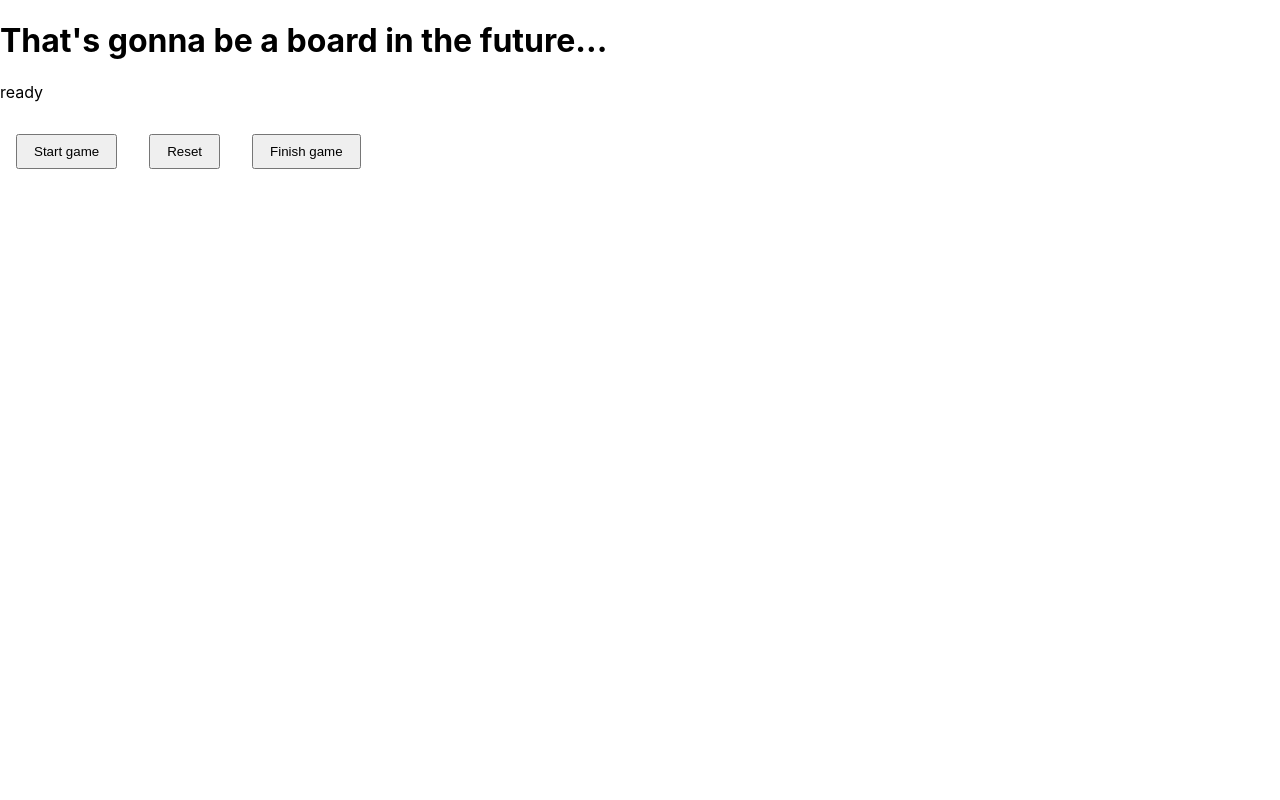
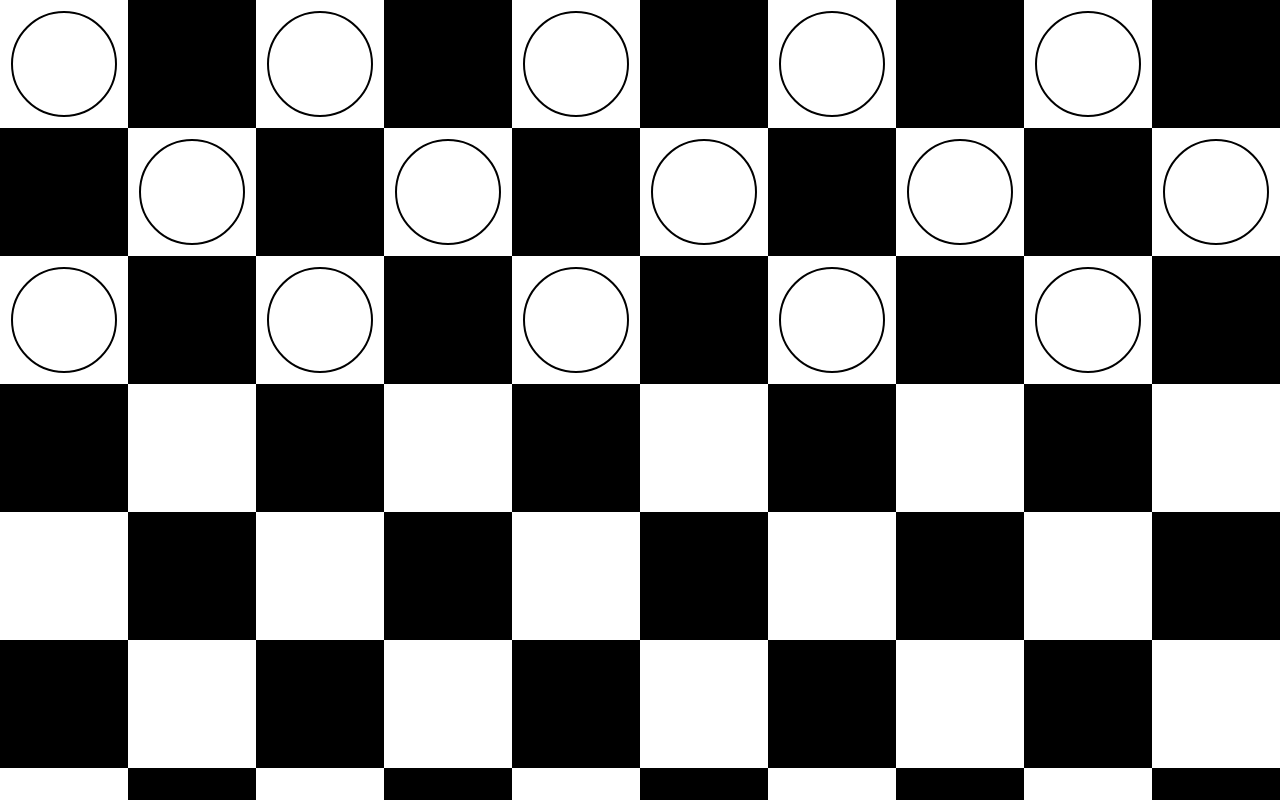
Before and after one commit to Karol-Waliszewski/checkers, a React (Create React App) app: page / in a window 1280 px wide. Shown: the top 800 px of the page. Built offline with nearby package versions, Linux system fonts and the light colour scheme.

Commit message:
Prepared board rendering

```diff
--- /dev/null
+++ b/src/components/Board/Cell.tsx
@@ -0,0 +1,27 @@
+import React from "react";
+import styled from "styled-components";
+
+import Piece from "components/Board/Piece";
+
+import type { Cell as CellProps } from "types/game";
+
+const CellWrapper = styled.div<Pick<CellProps, "color">>`
+  display: flex;
+  align-items: center;
+  justify-content: center;
+
+  background-color: ${({ color }) => color};
+  aspect-ratio: 1;
+`;
+
+const Cell: React.FC<CellProps> = ({ color, piece }) => {
+  return (
+    <CellWrapper color={color}>
+      {piece && (
+        <Piece type={piece.type} color={piece.color} toggled={piece.toggled} />
+      )}
+    </CellWrapper>
+  );
+};
+
+export default Cell;
--- /dev/null
+++ b/src/components/Board/Piece.tsx
@@ -0,0 +1,43 @@
+import React from "react";
+import styled, { css } from "styled-components";
+
+import kingIcon from "assets/icons/crown.svg";
+
+import type { Piece as PieceProps } from "types/game";
+
+const PieceWrapper = styled.div<Pick<PieceProps, "color" | "toggled">>`
+  display: flex;
+  align-items: center;
+  justify-content: center;
+
+  width: 80%;
+  aspect-ratio: 1;
+
+  background-color: ${({ color, toggled }) => (toggled ? "red" : color)};
+  border-radius: 50%;
+  border: 2px solid #000;
+`;
+
+const PieceIcon = styled.img<Pick<PieceProps, "color" | "toggled">>`
+  max-width: 70%;
+  max-height: 70%;
+
+  ${({ color, toggled }) =>
+    !toggled &&
+    color === "black" &&
+    css`
+      filter: brightness(0) invert(1);
+    `};
+`;
+
+const Piece: React.FC<PieceProps> = ({ color, type, toggled }) => {
+  return (
+    <PieceWrapper color={color} toggled={toggled}>
+      {type === "king" && (
+        <PieceIcon src={kingIcon} color={color} toggled={toggled} />
+      )}
+    </PieceWrapper>
+  );
+};
+
+export default Piece;
--- a/src/components/Board/index.tsx
+++ b/src/components/Board/index.tsx
@@ -1,30 +1,30 @@
 import React from "react";
 import styled from "styled-components";
-import { useAppDispatch, useAppSelector } from "store";
-import { getStatus } from "store/game/selectors";
-import { reset, setStatus } from "store/game/actions";
+import { useAppSelector } from "store";
+import { getBoard } from "store/game/selectors";
+import Cell from "components/Board/Cell";
 
-const StyledButton = styled.button`
-  margin: 1rem;
-  padding: 0.5rem 1rem;
+const Grid = styled.div`
+  display: grid;
+  grid-template-columns: repeat(10, 1fr);
 `;
 
 const Board: React.FC = () => {
-  const status = useAppSelector(getStatus);
-  const dispatch = useAppDispatch();
+  const board = useAppSelector(getBoard);
 
   return (
-    <div>
-      <h1>That's gonna be a board in the future... </h1>
-      <p>{status}</p>
-      <StyledButton onClick={() => dispatch(setStatus("started"))}>
-        Start game
-      </StyledButton>
-      <StyledButton onClick={() => dispatch(reset())}>Reset</StyledButton>
-      <StyledButton onClick={() => dispatch(setStatus("finished"))}>
-        Finish game
-      </StyledButton>
-    </div>
+    <Grid>
+      {board.grid.map((row) =>
+        row.map((cell) => (
+          <Cell
+            color={cell.color}
+            piece={cell.piece}
+            toggled={cell.toggled}
+            functional={cell.functional}
+          />
+        ))
+      )}
+    </Grid>
   );
 };
 
--- a/src/store/game/selectors.ts
+++ b/src/store/game/selectors.ts
@@ -2,3 +2,4 @@ import { RootState } from "store";
 
 export const getState = (state: RootState) => state.game;
 export const getStatus = (state: RootState) => state.game.status;
+export const getBoard = (state:RootState) => state.game.board
--- a/src/store/game/state.ts
+++ b/src/store/game/state.ts
@@ -1,11 +1,16 @@
+import { Board } from "types/game";
+import { createBoard } from "utils/game";
+
 export type GameStatus = "ready" | "started" | "finished";
 
 export interface GameState {
   status: GameStatus;
+  board: Board;
 }
 
 const initialState: GameState = {
   status: "ready",
+  board: createBoard(),
 };
 
 export default initialState;
--- /dev/null
+++ b/src/types/game.ts
@@ -0,0 +1,19 @@
+export type Piece = {
+  type: "man" | "king";
+  color: "white" | "black";
+  toggled: boolean;
+};
+
+export type Cell = {
+  color: "white" | "black";
+  piece: Piece | null;
+  toggled: boolean;
+  functional: boolean;
+};
+
+export type Grid = Cell[][];
+
+export type Board = {
+  size: number;
+  grid: Grid;
+};
--- /dev/null
+++ b/src/utils/game.ts
@@ -0,0 +1,56 @@
+import { Grid, Board, Cell, Piece } from "types/game";
+
+const isCellFunctional = (color: Cell["color"]) => color === "white";
+export const canPlacePiece = (cell: Cell) => cell.functional;
+const createCell = (
+  color: Cell["color"],
+  piece: Cell["piece"],
+  toggled: Cell["toggled"] = false
+): Cell => ({
+  color,
+  piece,
+  toggled,
+  functional: isCellFunctional(color),
+});
+
+const createPiece = (
+  color: Piece["color"],
+  type: Piece["type"] = "man",
+  toggled: Piece["toggled"] = false
+): Piece => ({ color, type, toggled });
+
+const createGrid = (size: number) => placePieces(generateGrid(size));
+const generateGrid = (size: number): Grid =>
+  Array(size)
+    .fill(null)
+    .map((_, i) =>
+      Array(size)
+        .fill(null)
+        .map((_, j) => createCell((i + j) % 2 === 0 ? "white" : "black", null))
+    );
+
+export const placePiece = (cell: Cell, piece: Piece | null) =>
+  createCell(cell.color, piece, cell.toggled);
+export const removePiece = (cell: Cell) => placePiece(cell, null);
+const placePieces = (grid: Grid): Grid =>
+  grid.map((row, rowIndex) =>
+    row.map((cell) => {
+      const rowsOfPieces = 3;
+      let piece = null;
+
+      if (canPlacePiece(cell)) {
+        if (rowIndex < rowsOfPieces) {
+          piece = createPiece("white");
+        } else if (rowIndex >= grid.length - rowsOfPieces) {
+          piece = createPiece("black");
+        }
+      }
+
+      return placePiece(cell, piece);
+    })
+  );
+
+export const createBoard = (size: number = 10): Board => ({
+  size: size,
+  grid: createGrid(size),
+});
```
Also changed, not shown: src/assets/icons/crown.svg (added).
